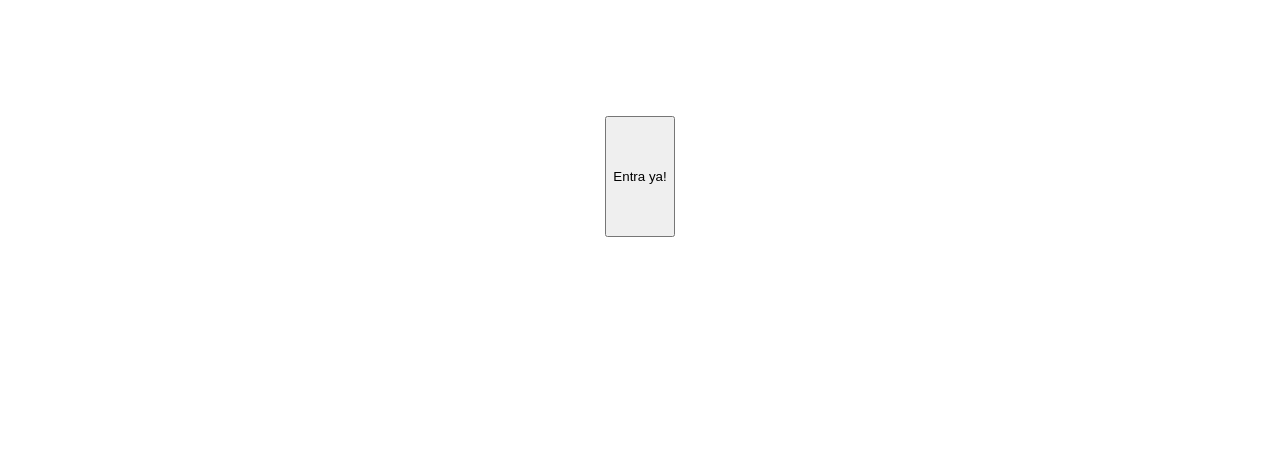
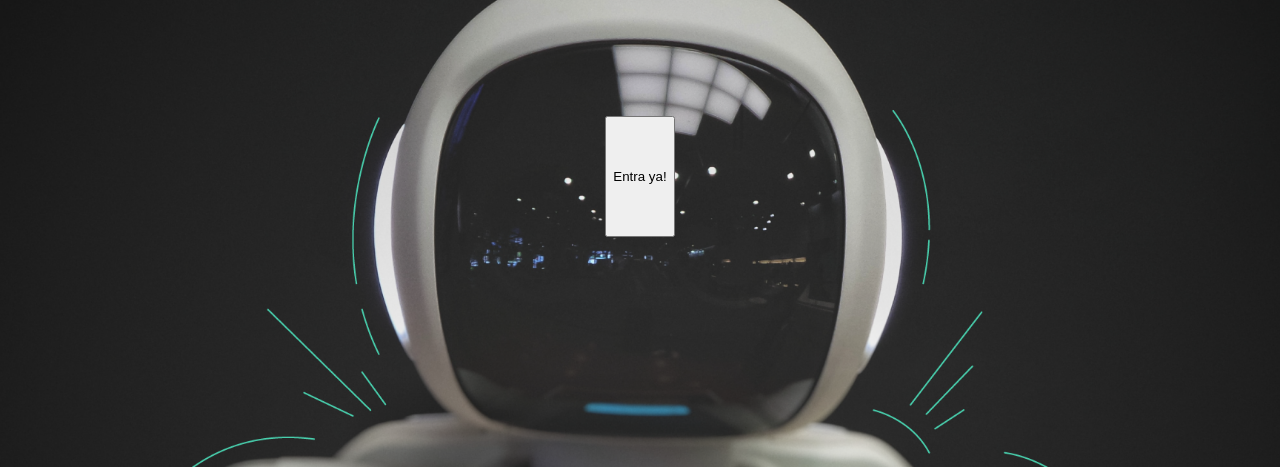
Before and after one commit to Diegofergamboa/Personal-Blog-Vanilla, a plain HTML site: page index.html in a window 1280 px wide. Shown: the part 333-800 px from the top of the page. Drawn offline with Linux system fonts and the light colour scheme.

Commit message:
image updated

```diff
--- a/css/main.css
+++ b/css/main.css
@@ -72,11 +72,14 @@ nav .profile-link a {
 
 /* Main home */
 
-main .home-main  {
+.home-main  {
     display: grid;
     grid-template-columns: 1fr 4fr 1fr;
     height: 100%;
-
+    background-image: url('../assets/img/Cover.png');
+    background-position: center;
+    background-repeat: no-repeat;
+    background-size: cover;
 }
 
 .home-main section {
```
